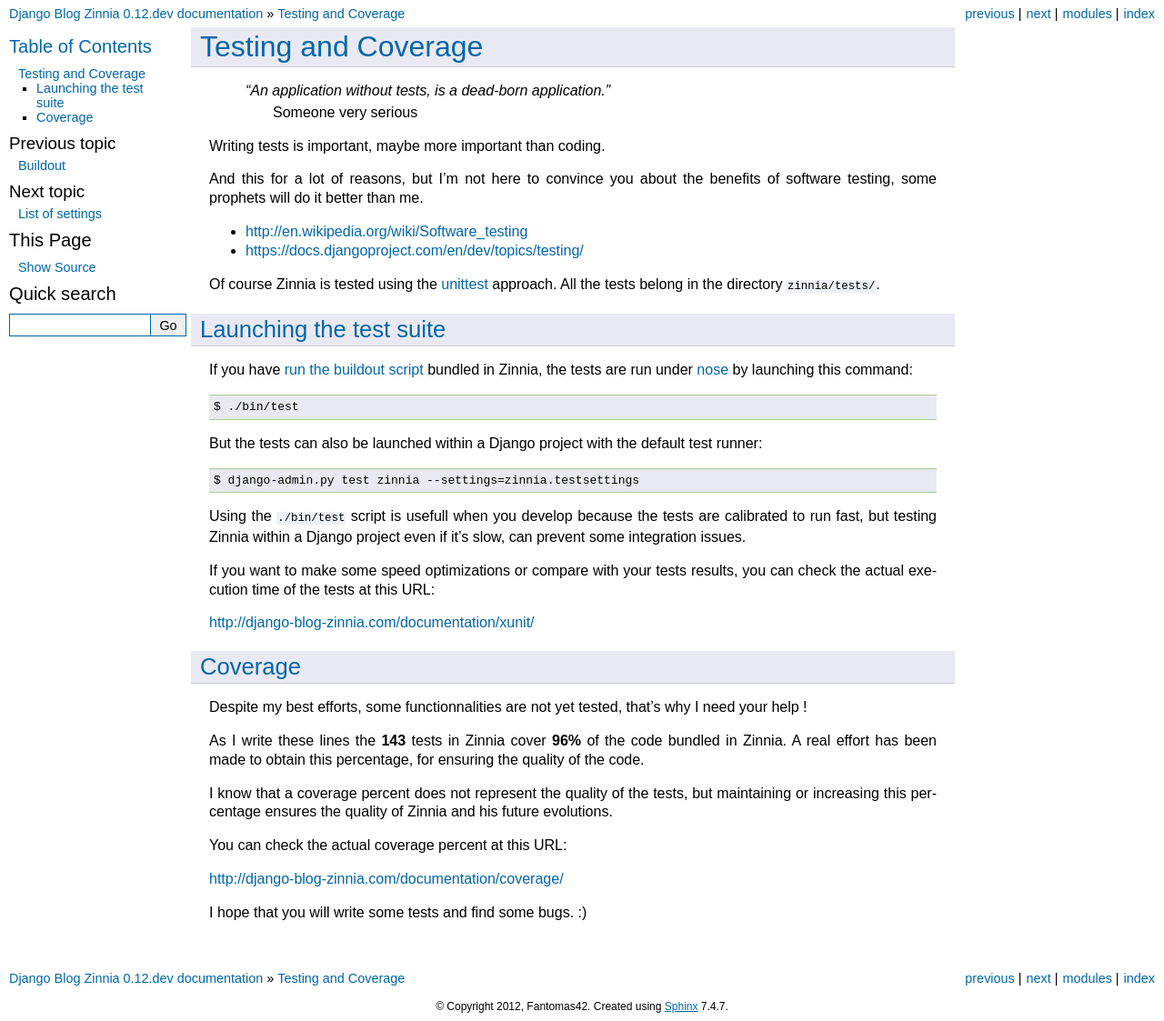
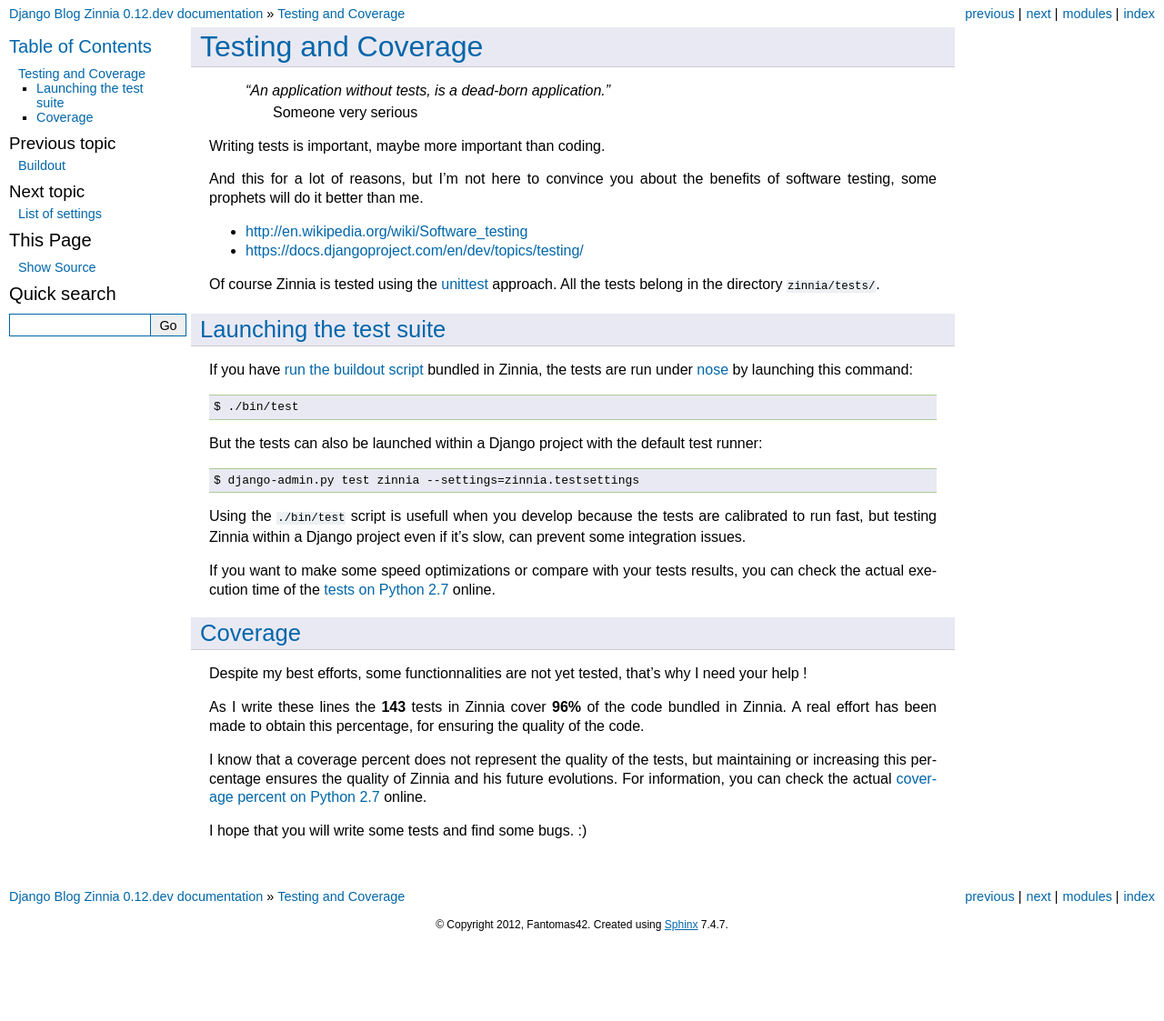
Before and after one commit to Fantomas42/django-blog-zinnia, a Sphinx documentation site: the page built from docs/development/tests.rst, in a window 1280 px wide. Shown: the whole page at 91% size. Built offline with Sphinx 7.4.7, drawn with Linux system fonts in a browser that asks for light colours; after the commit the page ends 1033 px from its top, so only the background shows below that.

Commit message:
updating links for coverage and testing to the CI server

```diff
--- a/docs/development/tests.rst
+++ b/docs/development/tests.rst
@@ -40,9 +40,8 @@
 if it's slow, can prevent some integration issues.
 
 If you want to make some speed optimizations or compare with your tests
-results, you can check the actual execution time of the tests at this URL:
-
-http://django-blog-zinnia.com/documentation/xunit/
+results, you can check the actual execution time of the
+`tests on Python 2.7`_  online.
 
 .. _coverage:
 
@@ -58,13 +57,12 @@
 
 I know that a coverage percent does not represent the quality of the tests,
 but maintaining or increasing this percentage ensures the quality of
-Zinnia and his future evolutions.
-
-You can check the actual coverage percent at this URL:
-
-http://django-blog-zinnia.com/documentation/coverage/
+Zinnia and his future evolutions. For information, you can check the actual
+`coverage percent on Python 2.7`_ online.
 
 I hope that you will write some tests and find some bugs. :)
 
 .. _`unittest`: http://docs.python.org/library/unittest.html
 .. _`nose`: http://somethingaboutorange.com/mrl/projects/nose/
+.. _`tests on Python 2.7`: https://jenkins.shiningpanda.com/django-blog-zinnia/job/Django-Blog-Zinnia/PLATFORM=debian6,PYTHON=StacklessPython-2.7/lastCompletedBuild/testReport/zinnia.tests/
+.. _`coverage percent on Python 2.7`: https://jenkins.shiningpanda.com/django-blog-zinnia/job/Django-Blog-Zinnia/PLATFORM=debian6,PYTHON=StacklessPython-2.7/lastCompletedBuild/cobertura/
```
Also changed, not shown: docs/index.rst (+3 -4 lines).
